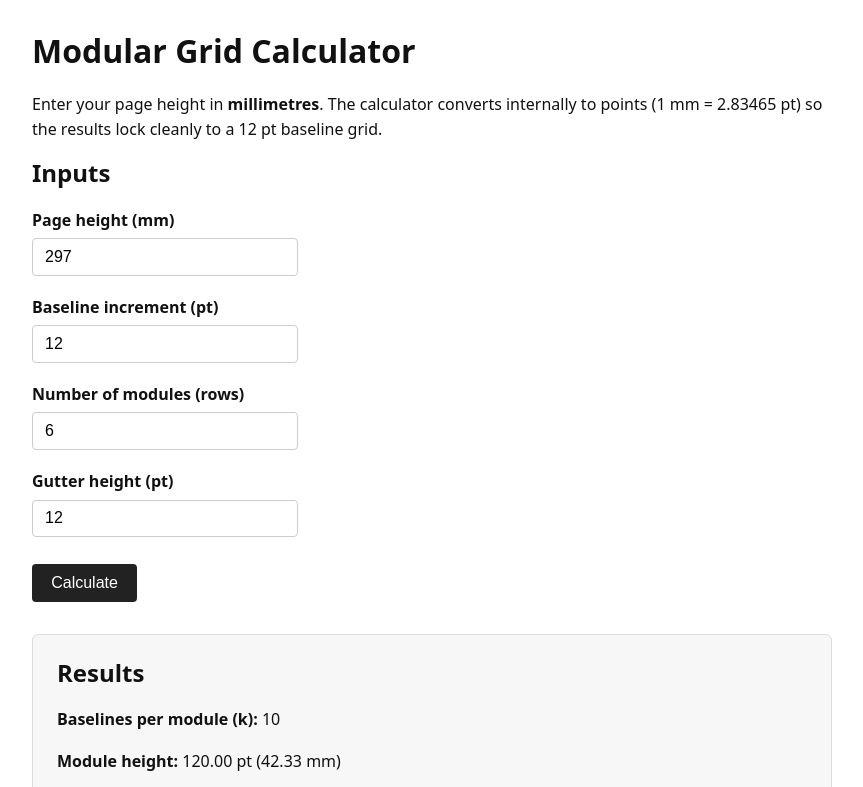
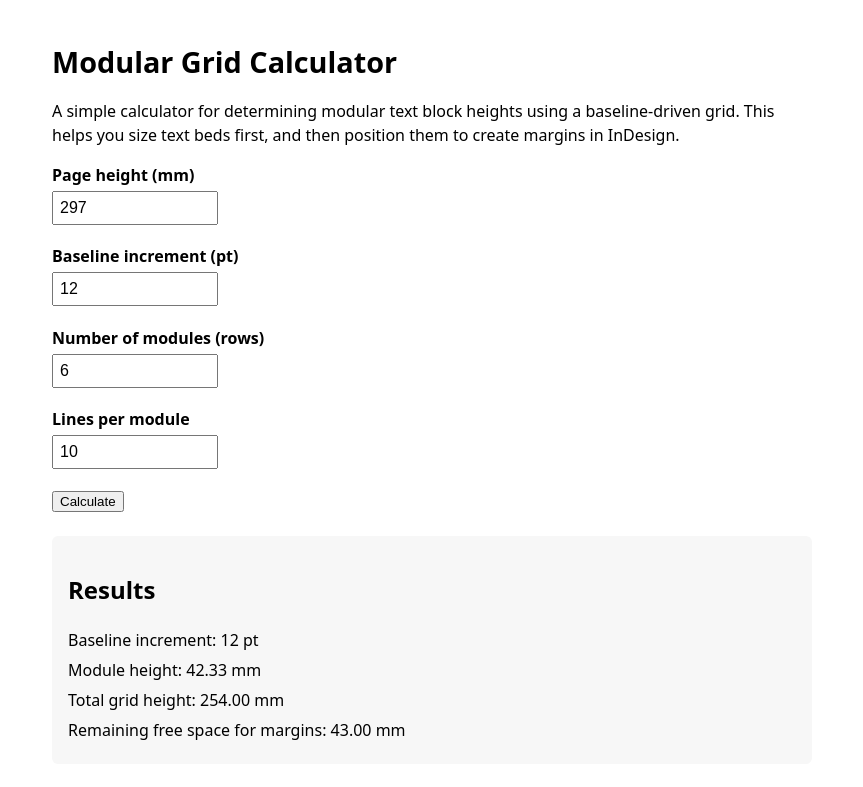
Before and after one commit to Boog34/modular-grid-system-, a plain HTML site: page index.html in a window 1280 px wide. Both pictures are taken after a click on the button "Calculate". Shown: the top 787 px of the page, without its empty margins (208-1071 px from the left). Drawn offline with Linux system fonts and the light colour scheme.

Commit message:
Update index.html

```diff
--- a/index.html
+++ b/index.html
@@ -2,164 +2,109 @@
 <html lang="en">
 <head>
 <meta charset="UTF-8">
-<meta name="viewport" content="width=device-width, initial-scale=1.0">
-<title>Baseline Grid Calculator</title>
-
+<title>Modular Grid Calculator</title>
 <style>
     body {
-    font-family: system-ui, -apple-system, Helvetica, Arial, sans-serif;
-    margin: 0px;
-    padding: 2rem;
-    max-width: 800px;
-    margin-left: auto;
-    margin-right: auto;
-    background: #ffffff;
-    color: #111;
-    line-height: 1.6;
+        font-family: system-ui, sans-serif;
+        max-width: 760px;
+        margin: 40px auto;
+        padding: 0 20px;
+        line-height: 1.5;
     }
-
-  h1, h2 { line-height: 1.2; margin-top: 0; }
-
-  .field-group {
+    h1 { font-size: 1.8rem; margin-bottom: 0.5rem; }
+    .field {
         margin-bottom: 1.2rem;
     }
-
     label {
         display: block;
         font-weight: 600;
-    margin-bottom: 0.3rem;
-  }
-
-  input {
-    width: 100%;
-    max-width: 240px;
-    padding: 0.55rem 0.75rem;
-    font-size: 1rem;
-    border: 1px solid #ccc;
-    border-radius: 4px;
-  }
-
-  button {
-    padding: 0.6rem 1.2rem;
-    font-size: 1rem;
-    border: none;
-    border-radius: 4px;
-    cursor: pointer;
-    background: #222;
-    color: #fff;
-    margin-top: 0.5rem;
-  }
-
-  .output {
-    margin-top: 2rem;
-    padding: 1.5rem;
-    border-radius: 6px;
-    background: #f7f7f7;
-    border: 1px solid #ddd;
-  }
-
-  /* Responsive stack */
-  @media (max-width: 600px) {
-  body {
-    padding: 1.25rem 1.75rem 1.25rem 1.5rem;
-    /*   top   right   bottom   left    */
-  }
-  .output {
-    padding: 1.25rem;
+        margin-bottom: 4px;
     }
     input {
-    width: 100%;
-    max-width: 100%;
-    box-sizing: border-box;
+        width: 150px;
+        padding: 6px;
+        font-size: 1rem;
     }
+    .output-box {
+        background: #f7f7f7;
+        border-radius: 6px;
+        padding: 16px;
+        margin-top: 24px;
     }
+    .output-line { margin: 6px 0; }
 </style>
 </head>
-
-
-<script>
-function resizeParent() {
-  const height = document.documentElement.scrollHeight;
-  window.parent.postMessage({ frameHeight: height }, "*");
-}
-window.onload = resizeParent;
-window.onresize = resizeParent;
-
-// Re-run after calculation
-setInterval(resizeParent, 300);
-</script>
-
-
 
 <body>
 
 <h1>Modular Grid Calculator</h1>
-<p>Enter your page height in <strong>millimetres</strong>. The calculator converts internally to points (1 mm = 2.83465 pt) so the results lock cleanly to a 12 pt baseline grid.</p>
+<p>
+A simple calculator for determining modular text block heights using a baseline-driven grid.
+This helps you size text beds first, and then position them to create margins in InDesign.
+</p>
 
-<h2>Inputs</h2>
-
-<div class="field-group">
-  <label>Page height (mm)</label>
-  <input type="number" id="pageHeightMM" value="297" step="0.01">
+<div class="field">
+    <label for="pageHeight">Page height (mm)</label>
+    <input type="number" id="pageHeight" value="297">
 </div>
 
-<div class="field-group">
-  <label>Baseline increment (pt)</label>
-  <input type="number" id="baseline" value="12" step="0.01">
+<div class="field">
+    <label for="baselinePt">Baseline increment (pt)</label>
+    <input type="number" id="baselinePt" value="12">
 </div>
 
-<div class="field-group">
-  <label>Number of modules (rows)</label>
-  <input type="number" id="rows" value="6" step="1">
+<div class="field">
+    <label for="modules">Number of modules (rows)</label>
+    <input type="number" id="modules" value="6">
 </div>
 
-<div class="field-group">
-  <label>Gutter height (pt)</label>
-  <input type="number" id="gutter" value="12" step="0.01">
+<div class="field">
+    <label for="linesPerModule">Lines per module</label>
+    <input type="number" id="linesPerModule" value="10">
 </div>
 
 <button onclick="calculate()">Calculate</button>
 
-<div id="output" class="output">
-  Enter values and click <strong>Calculate</strong>.
+<div id="results" class="output-box" style="display:none;">
+    <h2>Results</h2>
+    <div class="output-line" id="baselineMM"></div>
+    <div class="output-line" id="moduleHeight"></div>
+    <div class="output-line" id="totalGridHeight"></div>
+    <div class="output-line" id="freeSpace"></div>
 </div>
 
 <script>
 function calculate() {
-  const mmToPt = 72 / 25.4;
-  const ptToMm = 25.4 / 72;
+    const pageHeight = parseFloat(document.getElementById('pageHeight').value);
+    const baselinePt = parseFloat(document.getElementById('baselinePt').value);
+    const modules = parseFloat(document.getElementById('modules').value);
+    const linesPerModule = parseFloat(document.getElementById('linesPerModule').value);
 
-  const H_mm = parseFloat(document.getElementById("pageHeightMM").value);
-  const B = parseFloat(document.getElementById("baseline").value);
-  const N = parseInt(document.getElementById("rows").value);
-  const G = parseFloat(document.getElementById("gutter").value);
+    // Convert pt → mm (quietly, only for internal maths)
+    const baselineMM = baselinePt * 0.352778;
 
-  if (isNaN(H_mm) || isNaN(B) || isNaN(N) || isNaN(G) || N <= 0) {
-    document.getElementById("output").innerHTML = "<p>Please enter valid numeric values.</p>";
-    return;
-  }
+    // Module height in mm
+    const moduleHeight = linesPerModule * baselineMM;
 
-  // Convert mm → pt
-  const H = H_mm * mmToPt;
+    // Total grid height
+    const totalGridHeight = moduleHeight * modules;
 
-  // Baseline grid logic
-  const k = Math.floor((H - (N - 1) * G) / (N * B));
-  const moduleHeight = k * B;
-  const liveArea = N * moduleHeight + (N - 1) * G;
-  const leftover = H - liveArea;
+    // Free space (designer can use for margins)
+    const freeSpace = pageHeight - totalGridHeight;
 
-  const moduleHeightMM = (moduleHeight * ptToMm).toFixed(2);
-  const liveAreaMM = (liveArea * ptToMm).toFixed(2);
-  const leftoverMM = (leftover * ptToMm).toFixed(2);
+    document.getElementById('baselineMM').textContent =
+        "Baseline increment: " + baselinePt + " pt";
 
-  document.getElementById("output").innerHTML = `
-    <h2>Results</h2>
-    <p><strong>Baselines per module (k):</strong> ${k}</p>
-    <p><strong>Module height:</strong> ${moduleHeight.toFixed(2)} pt (${moduleHeightMM} mm)</p>
-    <p><strong>Live area used:</strong> ${liveArea.toFixed(2)} pt (${liveAreaMM} mm)</p>
-    <p><strong>Leftover for margins:</strong> ${leftover.toFixed(2)} pt (${leftoverMM} mm total)</p>
-    <p style="margin-top:1rem;"><em>Tip:</em> Divide leftover by two for top and bottom margins, or split however your layout requires.</p>
-  `;
+    document.getElementById('moduleHeight').textContent =
+        "Module height: " + moduleHeight.toFixed(2) + " mm";
+
+    document.getElementById('totalGridHeight').textContent =
+        "Total grid height: " + totalGridHeight.toFixed(2) + " mm";
+
+    document.getElementById('freeSpace').textContent =
+        "Remaining free space for margins: " + freeSpace.toFixed(2) + " mm";
+
+    document.getElementById('results').style.display = "block";
 }
 </script>
 
```
Lines whose indentation alone changed are shown as unchanged.
